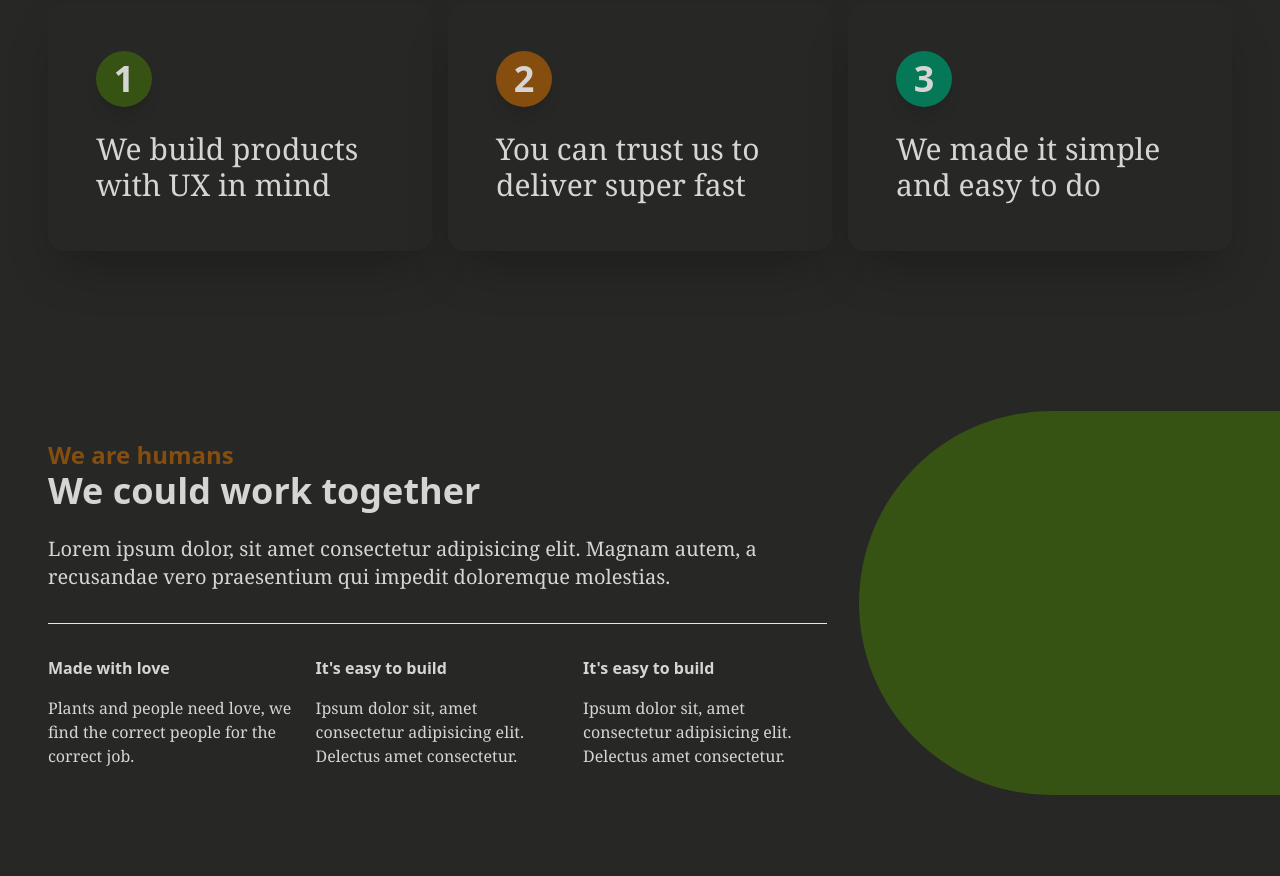
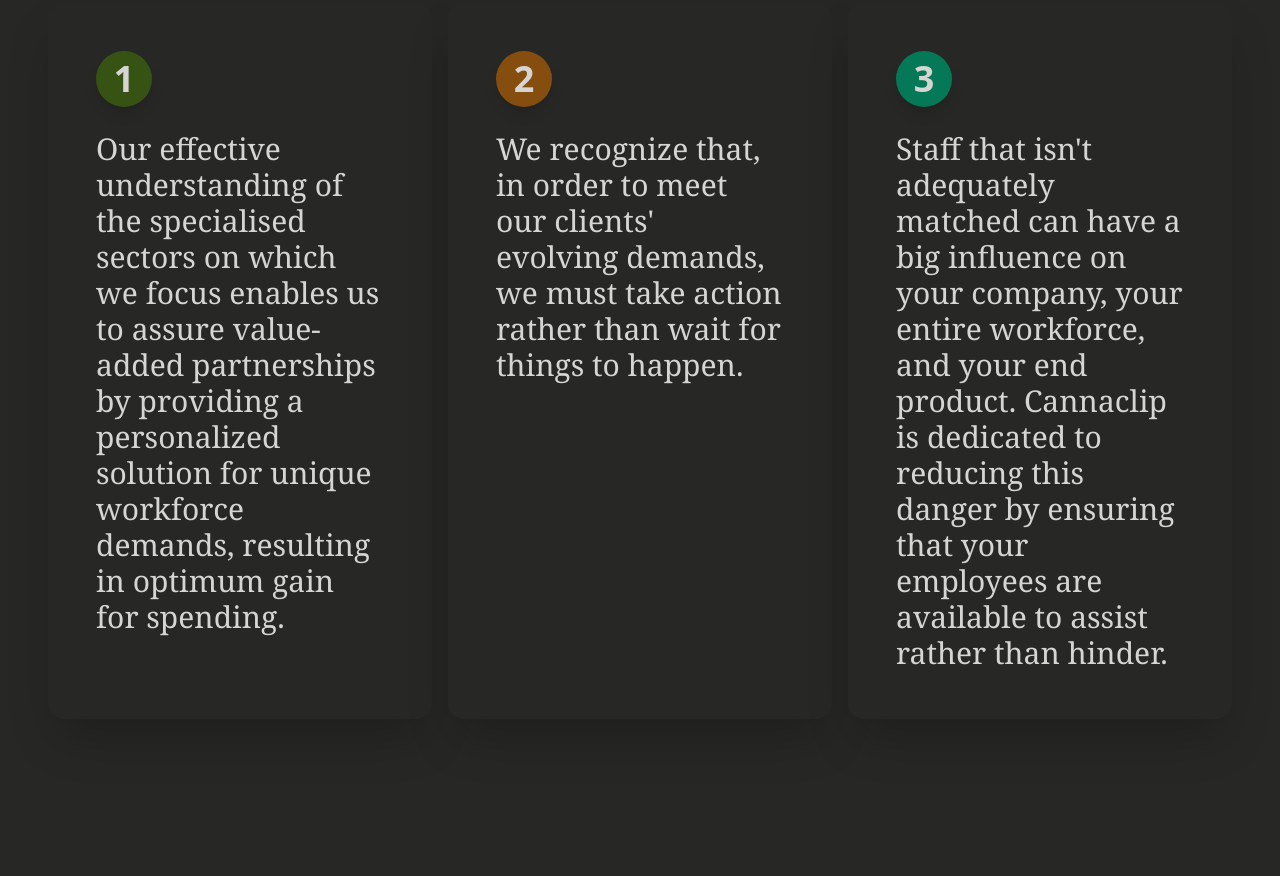
Before and after one commit to MaxGerardo/landing, a website built with Vite: page index.html in a window 1280 px wide. Shown: the part 1610-2486 px from the top of the page. Built offline with nearby package versions, Linux system fonts and the light colour scheme.

Commit message:
1,2,3 llenado de material

```diff
--- a/index.html
+++ b/index.html
@@ -285,7 +285,12 @@
             1
           </p>
           <div class="h-6"></div>
-          <p class="font-serif text-3xl">We build products with UX in mind</p>
+          <p class="font-serif text-3xl">
+            Our effective understanding of the specialised sectors on which we
+            focus enables us to assure value-added partnerships by providing a
+            personalized solution for unique workforce demands, resulting in
+            optimum gain for spending.
+          </p>
         </div>
         <div class="flex-col p-8 py-16 shadow-2xl md:p-12 card bg-base-100">
           <p
@@ -295,7 +300,8 @@
           </p>
           <div class="h-6"></div>
           <p class="font-serif text-3xl">
-            You can trust us to deliver super fast
+            We recognize that, in order to meet our clients' evolving demands,
+            we must take action rather than wait for things to happen.
           </p>
         </div>
         <div class="flex-col p-8 py-16 shadow-2xl md:p-12 card bg-base-100">
@@ -305,7 +311,12 @@
             3
           </p>
           <div class="h-6"></div>
-          <p class="font-serif text-3xl">We made it simple and easy to do</p>
+          <p class="font-serif text-3xl">
+            Staff that isn't adequately matched can have a big influence on your
+            company, your entire workforce, and your end product. Cannaclip is
+            dedicated to reducing this danger by ensuring that your employees
+            are available to assist rather than hinder.
+          </p>
         </div>
       </div>
 
```
